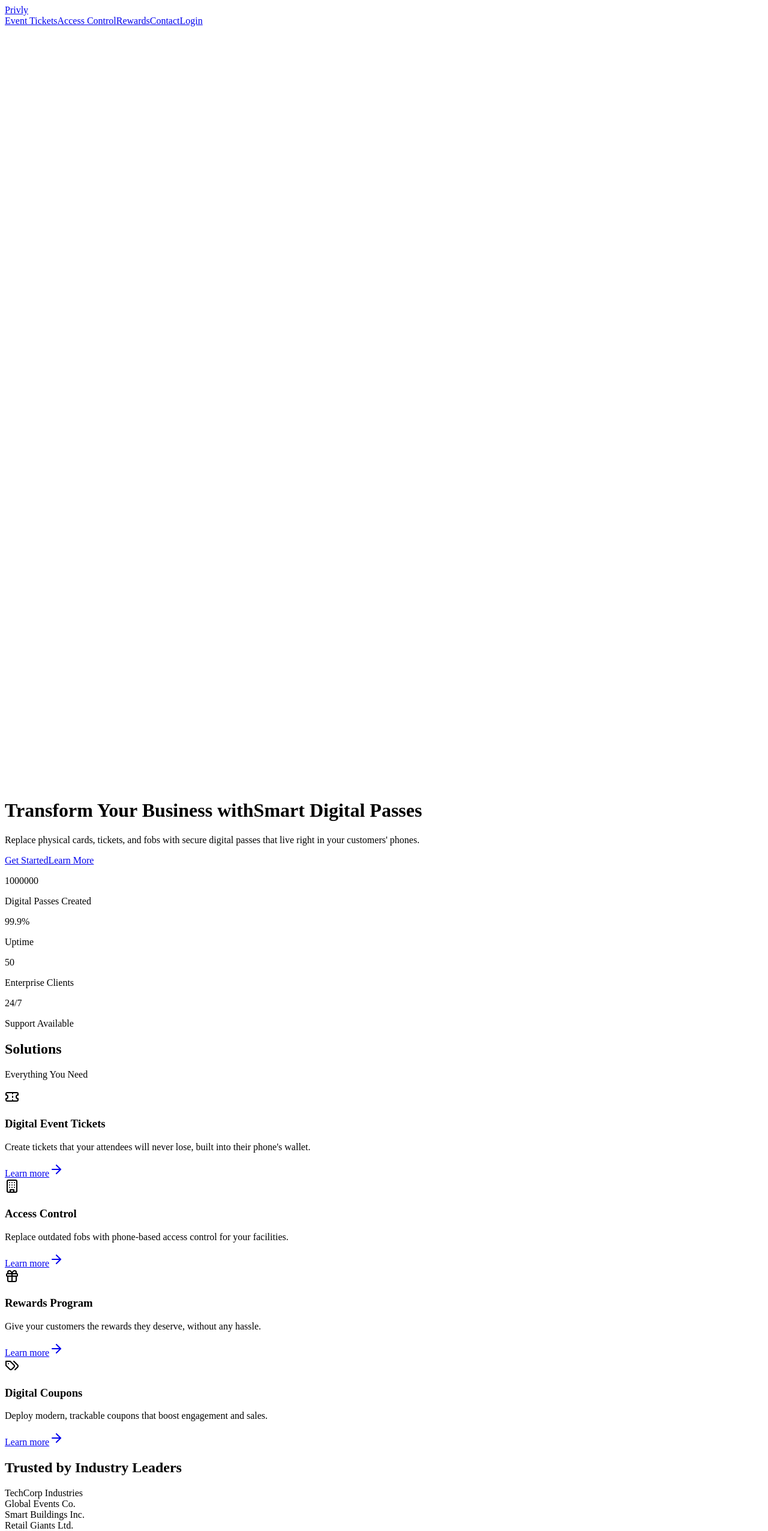
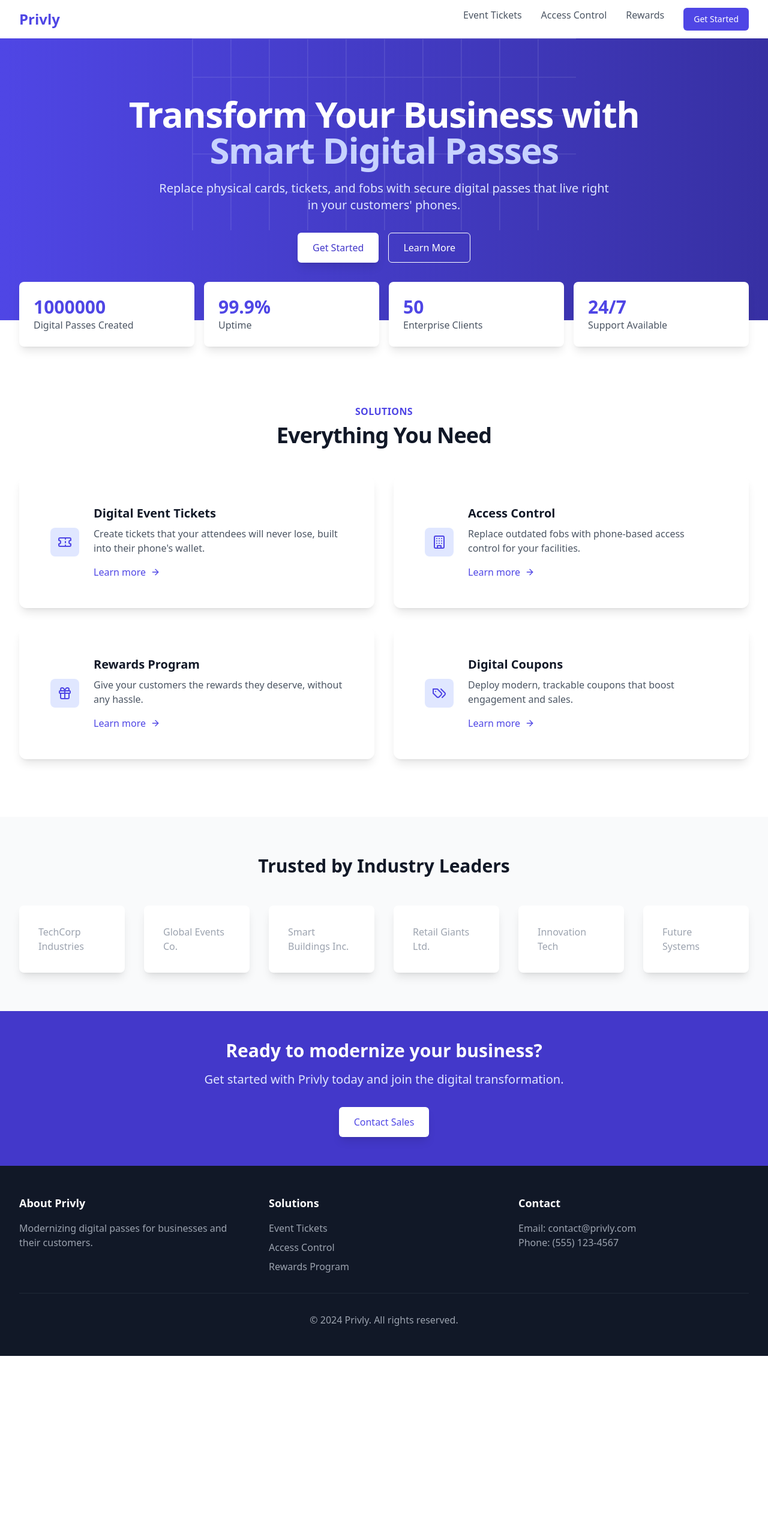
Before and after one commit to jonoairey/privly, a Next.js app: page / in a window 1280 px wide. Shown: the top 2553 px of the page at 60% size. After the commit the page ends 2261 px from the top, so only its background shows below. Built offline with nearby package versions, Linux system fonts and the light colour scheme.

Commit message:
Add files via upload

```diff
--- a/app/layout.tsx
+++ b/app/layout.tsx
@@ -1,3 +1,4 @@
+import './globals.css'
 import Link from 'next/link'
 
 export default function RootLayout({
@@ -8,31 +9,77 @@ export default function RootLayout({
   return (
     <html lang="en">
       <body>
-        {/* Navigation */}
         <nav className="bg-white shadow-sm">
           <div className="max-w-7xl mx-auto px-4 sm:px-6 lg:px-8">
-            <div className="flex justify-between h-16">
-              <div className="flex-shrink-0 flex items-center">
-                <Link href="/" className="text-2xl font-bold text-indigo-600">
-                  Privly
+            <div className="flex justify-between h-16 items-center">
+              {/* Logo */}
+              <Link href="/" className="text-2xl font-bold text-indigo-600">
+                Privly
+              </Link>
+
+              {/* Navigation Links */}
+              <div className="hidden md:flex space-x-8">
+                <Link href="/event-tickets" className="text-gray-600 hover:text-gray-900">
+                  Event Tickets
                 </Link>
-              </div>
-              <div className="hidden md:flex md:items-center md:space-x-8">
-                <Link href="/event-tickets" className="text-gray-600 hover:text-gray-900">Event Tickets</Link>
-                <Link href="/access-control" className="text-gray-600 hover:text-gray-900">Access Control</Link>
-                <Link href="/rewards" className="text-gray-600 hover:text-gray-900">Rewards</Link>
-                <Link href="/contact" className="text-gray-600 hover:text-gray-900">Contact</Link>
-                <Link
-                  href="/login"
-                  className="inline-flex items-center px-4 py-2 border border-transparent text-sm font-medium rounded-md text-white bg-indigo-600 hover:bg-indigo-700"
-                >
-                  Login
+                <Link href="/access-control" className="text-gray-600 hover:text-gray-900">
+                  Access Control
+                </Link>
+                <Link href="/rewards" className="text-gray-600 hover:text-gray-900">
+                  Rewards
+                </Link>
+                <Link href="/contact"
+                  className="inline-flex items-center px-4 py-2 border border-transparent
+                           text-sm font-medium rounded-md text-white bg-indigo-600
+                           hover:bg-indigo-700 transition-colors">
+                  Get Started
                 </Link>
               </div>
             </div>
           </div>
         </nav>
-        {children}
+
+        <main>
+          {children}
+        </main>
+
+        <footer className="bg-gray-900 text-white">
+          <div className="max-w-7xl mx-auto py-12 px-4 sm:px-6 lg:px-8">
+            <div className="grid grid-cols-1 md:grid-cols-3 gap-8">
+              {/* Company Info */}
+              <div>
+                <h3 className="text-lg font-semibold mb-4">About Privly</h3>
+                <p className="text-gray-400">
+                  Modernizing digital passes for businesses and their customers.
+                </p>
+              </div>
+
+              {/* Quick Links */}
+              <div>
+                <h3 className="text-lg font-semibold mb-4">Solutions</h3>
+                <ul className="space-y-2">
+                  <li><Link href="/event-tickets" className="text-gray-400 hover:text-white">Event Tickets</Link></li>
+                  <li><Link href="/access-control" className="text-gray-400 hover:text-white">Access Control</Link></li>
+                  <li><Link href="/rewards" className="text-gray-400 hover:text-white">Rewards Program</Link></li>
+                </ul>
+              </div>
+
+              {/* Contact */}
+              <div>
+                <h3 className="text-lg font-semibold mb-4">Contact</h3>
+                <p className="text-gray-400">
+                  Email: contact@privly.com<br />
+                  Phone: (555) 123-4567
+                </p>
+              </div>
+            </div>
+            <div className="mt-8 border-t border-gray-800 pt-8">
+              <p className="text-center text-gray-400">
+                © {new Date().getFullYear()} Privly. All rights reserved.
+              </p>
+            </div>
+          </div>
+        </footer>
       </body>
     </html>
   )
```
